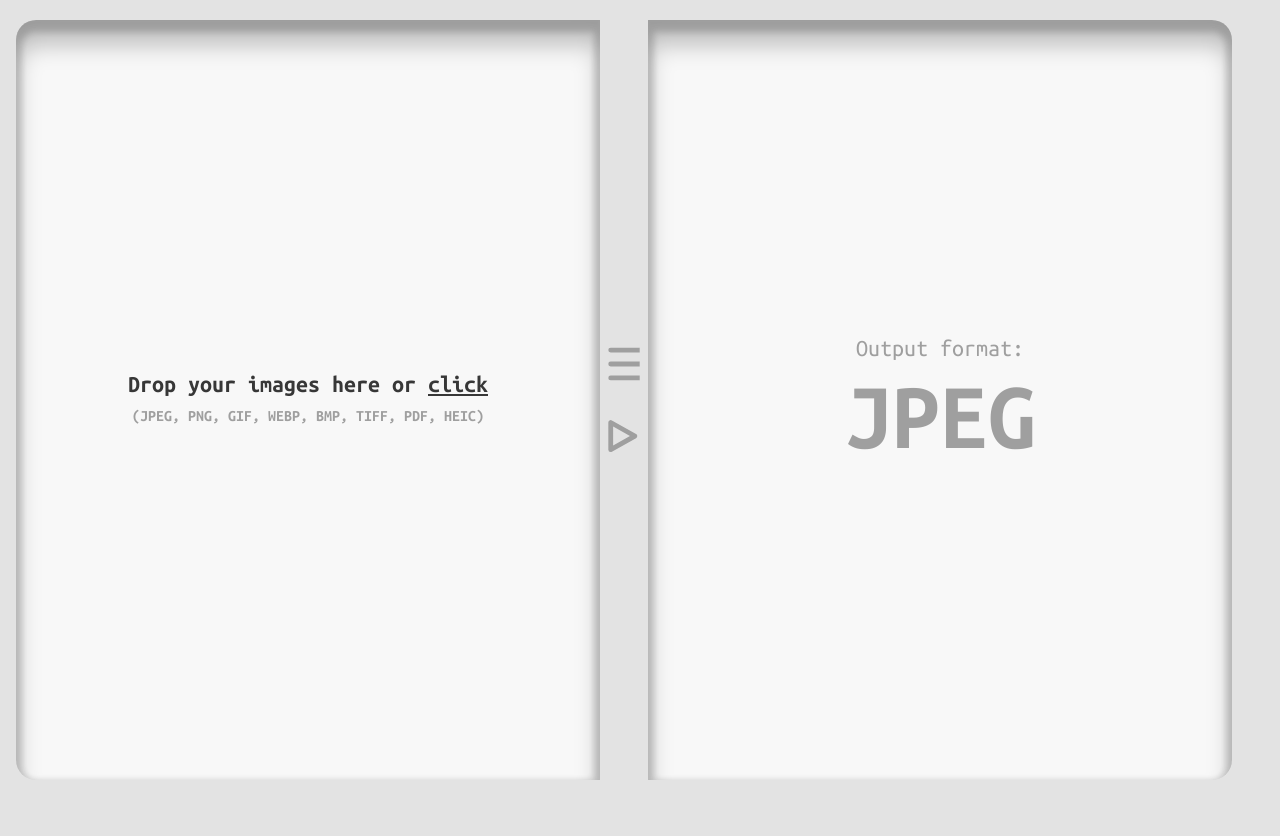
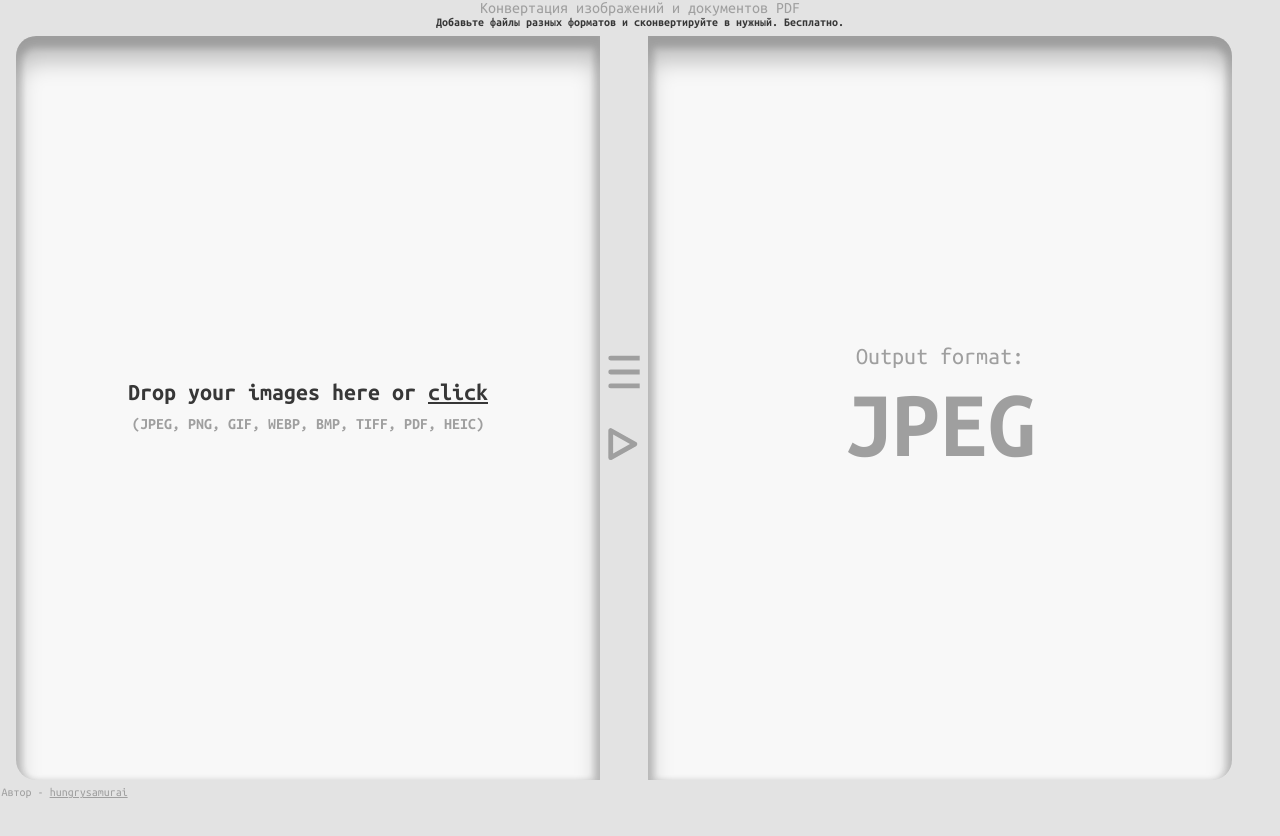
Before and after one commit to hungrysamurai/images_converter, a Next.js app: page / in a window 1280 px wide. Before the commit the page ends 800 px from the top, so only its background shows below. Built offline with nearby package versions, Linux system fonts and the light colour scheme.

Commit message:
added heading

```diff
--- a/src/App.tsx
+++ b/src/App.tsx
@@ -3,8 +3,6 @@ import { Ubuntu_Mono } from "next/font/google";
 import { useState } from "react";
 
 import styled from "styled-components";
-
-import GlobalStyles from "./GlobalStyles";
 
 import UploadContainer from "./components/UploadContainer";
 import ActionsPanel from "./components/ActionsPanel";
@@ -31,8 +29,6 @@ function App() {
       `}</style>
 
       <StoreProvider>
-        <GlobalStyles />
-
         <SettingsPanelWrapper
           settingsPanelVisibility={settingsPanelVisibility}
           setSettingsPanelVisibility={setSettingsPanelVisibility}
@@ -55,17 +51,20 @@ function App() {
 const StyledMainContainer = styled.div`
   width: 100vw;
   height: 100dvh;
+  margin-top: 0.25rem;
   background-color: var(--bg-container-gray);
   display: flex;
-  align-items: center;
-  justify-content: center;
 
   @media (max-aspect-ratio: 1/1) {
     flex-direction: column;
+    align-items: center;
+    justify-content: flex-start;
   }
 
   @media (min-aspect-ratio: 1/1) {
     flex-direction: row;
+    align-items: flex-start;
+    justify-content: center;
   }
 `;
 
--- a/src/GlobalStyles.tsx
+++ b/src/GlobalStyles.tsx
@@ -13,7 +13,6 @@ const GlobalStyles = createGlobalStyle`
   }
 
   body {
-    /* font-family: 'Ubuntu Mono', monospace; */
     background-color: var(--bg-container-gray);
 
     --bg-container-gray: #E3E3E3;
@@ -48,8 +47,13 @@ const GlobalStyles = createGlobalStyle`
     --panel-thickness: 3rem;
     --panel-fit: var(--full);
 
-    --container-calc: calc((100% - (var(--panel-thickness) * 2 + 1rem)) / 2);
+    --container-calc: calc((100% - (var(--panel-thickness) * 2 + 3rem)) / 2);
     --container-fit: var(--full);
+
+    @media (min-aspect-ratio: 1/1) {
+      --container-calc: calc((100% - (var(--panel-thickness) * 2 + 1rem)) / 2);
+      --full: calc(95% - 1rem);
+    }
   }
 
   #root {
@@ -104,6 +108,43 @@ const GlobalStyles = createGlobalStyle`
   p {
     font-weight: 400;
   }
+
+  .heading {
+    width: 100%;
+    height: 2rem;
+
+    h1 {
+       font-size: 1rem;
+       text-align: center;
+
+       @media screen and (max-width: 768px){
+        font-size: 0.75rem;
+       }
+    }
+
+    h2 {
+       font-size: 0.75rem;
+       text-align: center;
+
+      @media screen and (max-width: 768px){
+        font-size: 0.5rem;
+       }
+    }
+  }
+
+
+    footer{
+      position: absolute;
+      z-index: 1;
+      bottom:0.1rem;
+      left:0.1rem;
+      font-size: 0.75rem;
+      color: var(--text-medium-gray);
+
+      a {
+        color: var(--text-medium-gray);
+      }
+    }
 `;
 
 export default GlobalStyles;
--- /dev/null
+++ b/src/app/global.scss
@@ -0,0 +1,143 @@
+ * {
+  margin: 0;
+  padding: 0;
+  box-sizing: border-box;
+ }
+
+ html {
+  overflow: hidden;
+ }
+
+ body {
+  background-color: var(--bg-container-gray);
+
+  --bg-container-gray: #E3E3E3;
+  --bg-light-gray: #F8F8F8;
+  --icon-medium-gray: #9F9F9F;
+  --icon-dark-gray: #373737;
+  --icon-light-gray: #F8F8F8;
+  --text-dark-gray: #373737;
+  --text-medium-gray: #9f9f9f;
+  --text-light-gray: #f8f8f8;
+
+  --element-light-gray: #F8F8F8;
+  --element-medium-gray: #9f9f9f;
+  --element-dark-gray: #373737;
+
+  --format-color-jpeg: #011627;
+  --format-color-png: #1B8ACB;
+  --format-color-bmp: #FDFFFC;
+  --format-color-webp: #852236;
+  --format-color-tiff: #E71D36;
+  --format-color-gif: #2EC4B6;
+  --format-color-pdf: #FF9F1C;
+  --format-color-heic: #8E06F9;
+
+  --container-inner-shadow: inset 0px 24px 24px 0px rgba(0, 0, 0, 0.25), inset 0px 6px 6px 6px rgba(0, 0, 0, 0.16);
+  --image-element-shadow: 0px 2px 2px 0px rgba(0, 0, 0, 0.33);
+  --container-shadow: -12px 0px 24px 0px rgba(0, 0, 0, 0.33);
+  --round-corner: 1.25rem;
+
+  --full: 95%;
+
+  --panel-thickness: 3rem;
+  --panel-fit: var(--full);
+
+  --container-calc: calc((100% - (var(--panel-thickness) * 2 + 3rem)) / 2);
+  --container-fit: var(--full);
+
+  @media (min-aspect-ratio: 1/1) {
+   --container-calc: calc((100% - (var(--panel-thickness) * 2 + 1rem)) / 2);
+   --full: calc(95% - 1rem);
+  }
+ }
+
+ #root {
+  position: relative;
+  overflow: hidden;
+  background-color: var(--bg-container-gray);
+
+  @media (max-aspect-ratio: 1/1) {
+   padding-top: 0.5rem;
+   padding-left: 0;
+  }
+
+  @media (min-aspect-ratio: 1/1) {
+   padding-top: 0;
+   padding-left: 0.5rem;
+  }
+ }
+
+ h1 {
+  font-size: 3rem;
+  font-weight: 400;
+  color: var(--text-medium-gray);
+
+  @media screen and (max-width: 768px),
+  screen and (max-height: 500px) {
+   font-size: 2rem;
+  }
+ }
+
+ h2 {
+  font-size: 2rem;
+  font-weight: 700;
+  color: var(--text-dark-gray);
+
+  @media screen and (max-width: 768px),
+  screen and (max-height: 500px) {
+   font-size: 1.25rem;
+  }
+ }
+
+ h3 {
+  font-size: 1.5rem;
+  font-weight: 700;
+  color: var(--text-dark-gray);
+
+  @media screen and (max-width: 768px),
+  screen and (max-height: 500px) {
+   font-size: 1rem;
+  }
+ }
+
+ p {
+  font-weight: 400;
+ }
+
+ .heading {
+  width: 100%;
+  height: 2rem;
+
+  h1 {
+   font-size: 1rem;
+   text-align: center;
+
+   @media screen and (max-width: 768px) {
+    font-size: 0.75rem;
+   }
+  }
+
+  h2 {
+   font-size: 0.75rem;
+   text-align: center;
+
+   @media screen and (max-width: 768px) {
+    font-size: 0.5rem;
+   }
+  }
+ }
+
+
+ footer {
+  position: absolute;
+  z-index: 1;
+  bottom: 0.1rem;
+  left: 0.1rem;
+  font-size: 0.75rem;
+  color: var(--text-medium-gray);
+
+  a {
+   color: var(--text-medium-gray);
+  }
+ }
--- a/src/app/layout.tsx
+++ b/src/app/layout.tsx
@@ -1,4 +1,10 @@
 import type { Metadata } from "next";
+import Script from "next/script";
+import YandexMetrika from "../components/YandexMetrika";
+import { Suspense } from "react";
+
+import "./global.scss";
+import { Ubuntu_Mono } from "next/font/google";
 
 export const metadata: Metadata = {
   title:
@@ -9,6 +15,8 @@ export const metadata: Metadata = {
     "конверуем в PDF, конвертируем JPEG, конвертер пдф, конвертёр в jpeg, конвертировать heic, HEIC в JPEG, JPEG в PDF, конвертёр картинок, конвертируем изображения, PDF, JPEG, HEIC, WEBP, GIF, TIFF, BMP, PNG",
 };
 
+const ubuntu = Ubuntu_Mono({ weight: "400", subsets: ["latin", "cyrillic"] });
+
 export default function RootLayout({
   children,
 }: {
@@ -17,7 +25,40 @@ export default function RootLayout({
   return (
     <html lang="en">
       <body>
+        <div className={`${ubuntu.className} heading`}>
+          <h1 className="main-heading">
+            Конвертация изображений и документов PDF
+          </h1>
+          <h2 className="secondary-heading">
+            Добавьте файлы разных форматов и сконвертируйте в нужный. Бесплатно.
+          </h2>
+        </div>
+
+        <Script id="metrika-counter" strategy="afterInteractive">
+          {`(function(m,e,t,r,i,k,a){m[i]=m[i]||function(){(m[i].a=m[i].a||[]).push(arguments)};
+              m[i].l=1*new Date();
+              for (var j = 0; j < document.scripts.length; j++) {if (document.scripts[j].src === r) { return; }}
+              k=e.createElement(t),a=e.getElementsByTagName(t)[0],k.async=1,k.src=r,a.parentNode.insertBefore(k,a)})
+              (window, document, "script", "https://mc.yandex.ru/metrika/tag.js", "ym");
+
+              ym(${process.env.METRIKA_ID}, "init", {
+                    defer: true,
+                    clickmap:true,
+                    trackLinks:true,
+                    accurateTrackBounce:true,
+                    webvisor:true
+              });`}
+        </Script>
+        <Suspense fallback={<></>}>
+          <YandexMetrika />
+        </Suspense>
         <div id="root">{children}</div>
+        <footer className={`${ubuntu.className}`}>
+          Автор -{" "}
+          <a href="https://hungrysamurai.ru" target="blank">
+            hungrysamurai
+          </a>
+        </footer>
       </body>
     </html>
   );
--- /dev/null
+++ b/src/components/YandexMetrika.tsx
@@ -0,0 +1,17 @@
+"use client";
+
+import { useEffect } from "react";
+import { usePathname, useSearchParams } from "next/navigation";
+
+export default function YandexMetrika() {
+  const pathname = usePathname();
+  const searchParams = useSearchParams();
+
+  useEffect(() => {
+    const url = `${pathname}?${searchParams}`;
+    // @ts-expect-error - 'ym'  defined in <Script/> in root layout
+    window.ym(process.env.METRIKA_ID, "hit", url);
+  }, [pathname, searchParams]);
+
+  return null;
+}
--- a/src/components/settingsPanel/SettingsPanelWrapper.tsx
+++ b/src/components/settingsPanel/SettingsPanelWrapper.tsx
@@ -112,7 +112,7 @@ const StyledDefaultButton = styled.button`
 `;
 
 const StyledSettingsPanelBackground = styled(motion.div)`
-  position: absolute;
+  position: fixed;
   width: 100%;
   height: 100%;
   top: 0;
@@ -123,7 +123,7 @@ const StyledSettingsPanelBackground = styled(motion.div)`
 `;
 
 const StyledSettingsPanel = styled(motion.div)`
-  position: absolute;
+  position: fixed;
   top: 0;
   right: 0;
   background-color: #e3e3e3c3;
```
Also changed, not shown: package.json (+5 -3 lines), 1 other file (tests, documents, lock files or other folders).
